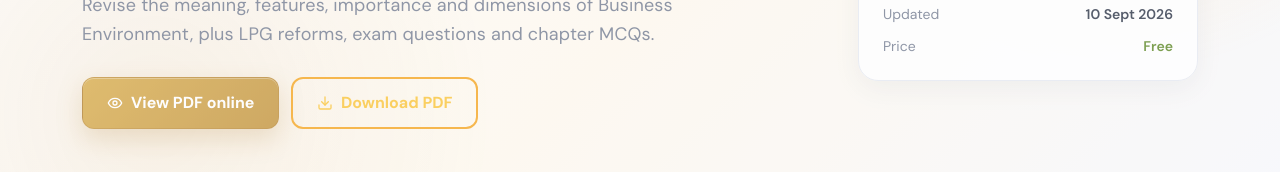
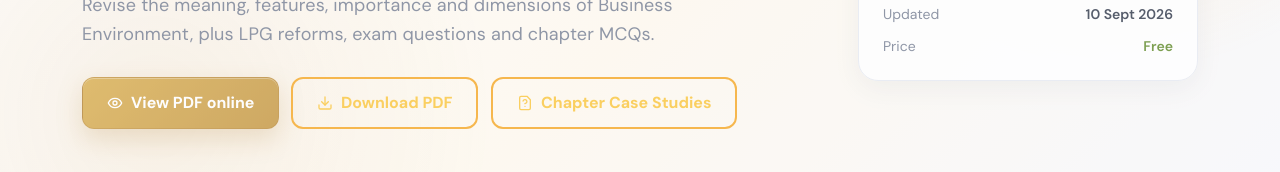
Before and after one commit to infosmitsircommerce-eng/smit-sir-commerce, a React (Vite) app: page /cbse/class-12/business-studies/business-environment-notes in a window 1280 px wide. Shown: the part 420-592 px from the top of the page. Built offline with nearby package versions, Linux system fonts and the light colour scheme; no server answers.

Commit message:
Add chapter case-study CTA to Business Studies note pages

```diff
--- a/src/pages/SeoMaterialChapter.jsx
+++ b/src/pages/SeoMaterialChapter.jsx
@@ -90,6 +90,9 @@ export default function SeoMaterialChapter() {
   const chapterMcqs = getChapterMcqs(material);
   const faqs = getMaterialFaqs(material);
   const chapterPractice = getGrowthPagesForMaterial(material.id);
+  const caseStudyPractice = chapterPractice.find((item) =>
+    /case stud/i.test(item.label || item.path || ""),
+  );
   const relatedHubs = seoHubs.filter((item) => item.id !== material.hubId);
   const formattedUpdated = new Intl.DateTimeFormat("en-IN", {
     day: "numeric",
@@ -166,6 +169,14 @@ export default function SeoMaterialChapter() {
                 >
                   <Download className="w-4 h-4" /> Download PDF
                 </a>
+                {material.subject === "Business Studies" && caseStudyPractice && (
+                  <Link
+                    to={caseStudyPractice.path}
+                    className="btn-secondary w-full sm:w-auto inline-flex items-center justify-center gap-2"
+                  >
+                    <FileQuestion className="w-4 h-4" /> Chapter Case Studies
+                  </Link>
+                )}
               </div>
             </div>
             <aside className="card-paper p-5 sm:p-6">
```
